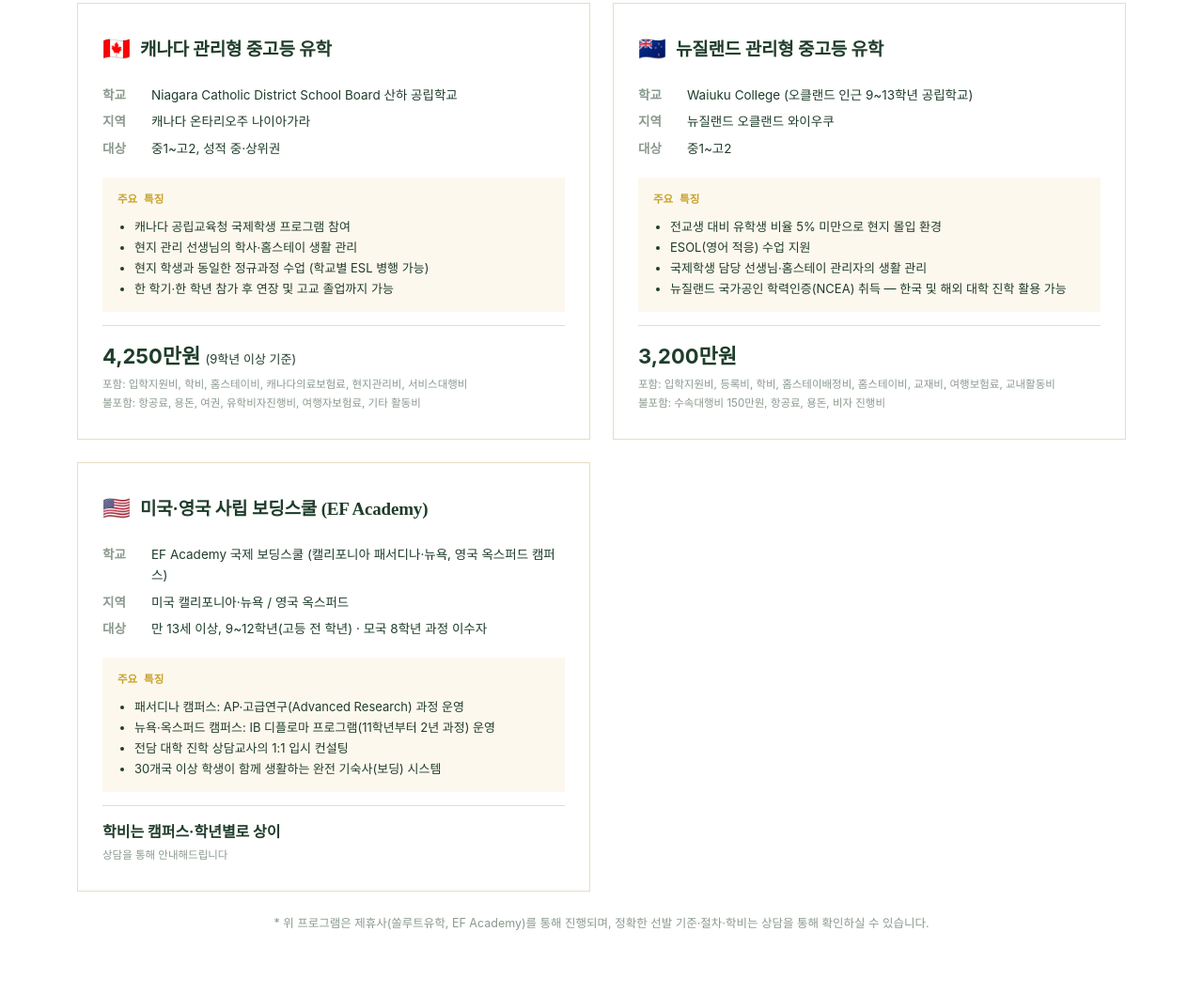
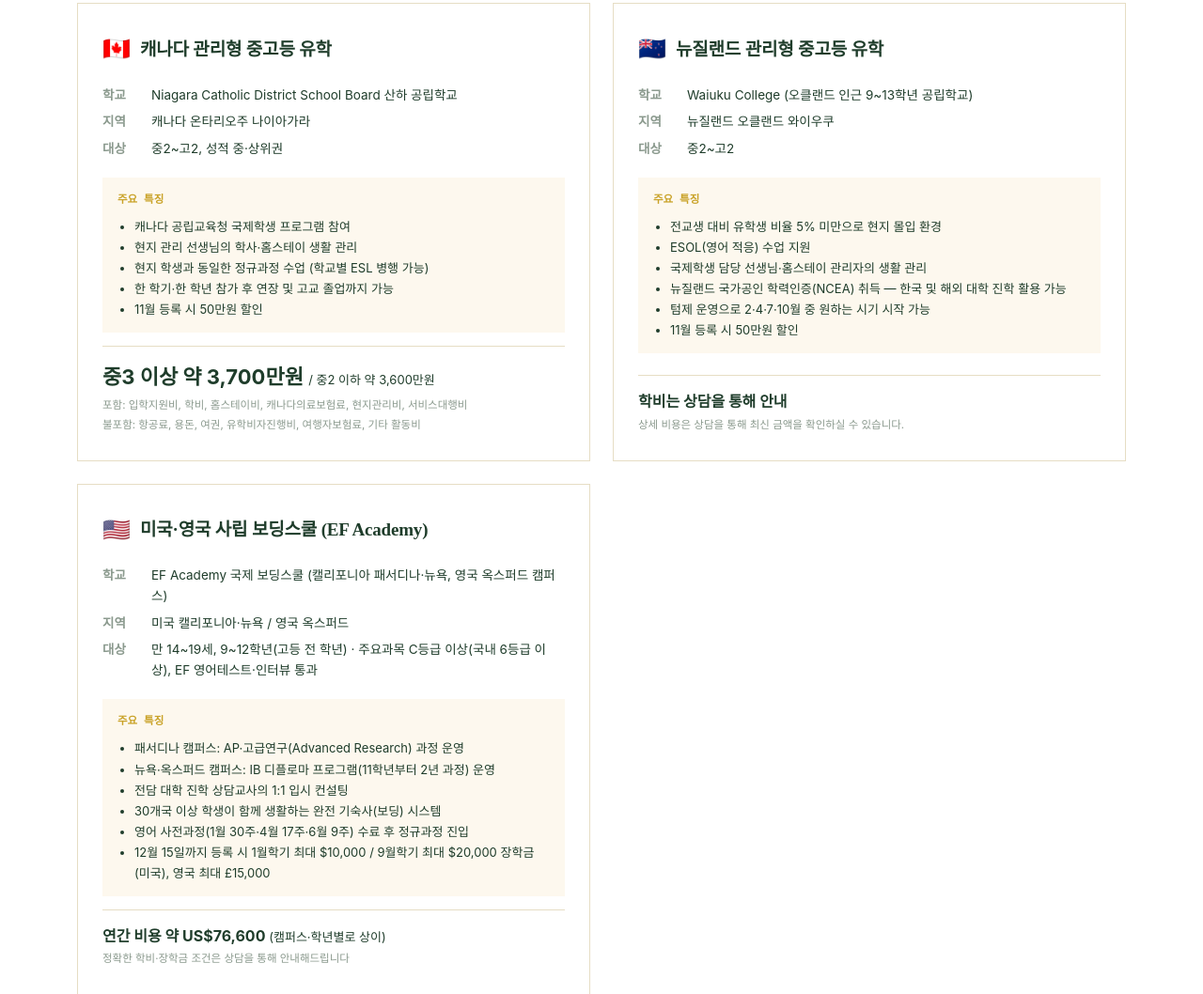
Before and after one commit to hasa080525-ctrl/englisheasy, a plain HTML site: page camp.html in a window 1280 px wide. Shown: the part 2741-3799 px from the top of the page at 94% size. Drawn offline with Linux system fonts and the light colour scheme; a web font is replaced by a local one.

Commit message:
겨울캠프 페이지: 관리형 유학 최신 정보로 갱신 (쏠루트유학)
캐나다/뉴질랜드/EF Academy 관리형 유학 비용·대상 연령이 쏠루트유학의
최신 자료와 달라 study-abroad 페이지 추가 시 발견했다. 캐나다 4,250만원
→ 중3 이상 3,700만원/중2 이하 3,600만원, 대상 중1~고2 → 중2~고2로
갱신했고, 뉴질랜드는 확정 금액 대신 상담 안내로, EF Academy는 연간
US$76,600 구체 금액과 12월 15일 장학금 조건을 반영했다.

Co-Authored-By: Claude Sonnet 5 <noreply@anthropic.com>

```diff
--- a/camp.html
+++ b/camp.html
@@ -332,7 +332,7 @@
         <div class="camp-card-head"><span class="flag">🇨🇦</span><h3>캐나다 관리형 중고등 유학</h3></div>
         <dl class="camp-dl"><dt>학교</dt><dd>Niagara Catholic District School Board 산하 공립학교</dd></dl>
         <dl class="camp-dl"><dt>지역</dt><dd>캐나다 온타리오주 나이아가라</dd></dl>
-        <dl class="camp-dl"><dt>대상</dt><dd>중1~고2, 성적 중·상위권</dd></dl>
+        <dl class="camp-dl"><dt>대상</dt><dd>중2~고2, 성적 중·상위권</dd></dl>
         <div class="camp-features">
           <p>주요 특징</p>
           <ul>
@@ -340,10 +340,11 @@
             <li>현지 관리 선생님의 학사·홈스테이 생활 관리</li>
             <li>현지 학생과 동일한 정규과정 수업 (학교별 ESL 병행 가능)</li>
             <li>한 학기·한 학년 참가 후 연장 및 고교 졸업까지 가능</li>
+            <li>11월 등록 시 50만원 할인</li>
           </ul>
         </div>
         <div class="camp-cost">
-          <div class="price">4,250만원 <span style="font-size:13px; font-weight:400;">(9학년 이상 기준)</span></div>
+          <div class="price">중3 이상 약 3,700만원 <span style="font-size:13px; font-weight:400;">/ 중2 이하 약 3,600만원</span></div>
           <div class="note">포함: 입학지원비, 학비, 홈스테이비, 캐나다의료보험료, 현지관리비, 서비스대행비</div>
           <div class="note">불포함: 항공료, 용돈, 여권, 유학비자진행비, 여행자보험료, 기타 활동비</div>
         </div>
@@ -353,7 +354,7 @@
         <div class="camp-card-head"><span class="flag">🇳🇿</span><h3>뉴질랜드 관리형 중고등 유학</h3></div>
         <dl class="camp-dl"><dt>학교</dt><dd>Waiuku College (오클랜드 인근 9~13학년 공립학교)</dd></dl>
         <dl class="camp-dl"><dt>지역</dt><dd>뉴질랜드 오클랜드 와이우쿠</dd></dl>
-        <dl class="camp-dl"><dt>대상</dt><dd>중1~고2</dd></dl>
+        <dl class="camp-dl"><dt>대상</dt><dd>중2~고2</dd></dl>
         <div class="camp-features">
           <p>주요 특징</p>
           <ul>
@@ -361,12 +362,13 @@
             <li>ESOL(영어 적응) 수업 지원</li>
             <li>국제학생 담당 선생님·홈스테이 관리자의 생활 관리</li>
             <li>뉴질랜드 국가공인 학력인증(NCEA) 취득 — 한국 및 해외 대학 진학 활용 가능</li>
+            <li>텀제 운영으로 2·4·7·10월 중 원하는 시기 시작 가능</li>
+            <li>11월 등록 시 50만원 할인</li>
           </ul>
         </div>
         <div class="camp-cost">
-          <div class="price">3,200만원</div>
-          <div class="note">포함: 입학지원비, 등록비, 학비, 홈스테이배정비, 홈스테이비, 교재비, 여행보험료, 교내활동비</div>
-          <div class="note">불포함: 수속대행비 150만원, 항공료, 용돈, 비자 진행비</div>
+          <div class="price" style="font-size:16px;">학비는 상담을 통해 안내</div>
+          <div class="note">상세 비용은 상담을 통해 최신 금액을 확인하실 수 있습니다.</div>
         </div>
       </div>
 
@@ -374,7 +376,7 @@
         <div class="camp-card-head"><span class="flag">🇺🇸</span><h3>미국·영국 사립 보딩스쿨 (EF Academy)</h3></div>
         <dl class="camp-dl"><dt>학교</dt><dd>EF Academy 국제 보딩스쿨 (캘리포니아 패서디나·뉴욕, 영국 옥스퍼드 캠퍼스)</dd></dl>
         <dl class="camp-dl"><dt>지역</dt><dd>미국 캘리포니아·뉴욕 / 영국 옥스퍼드</dd></dl>
-        <dl class="camp-dl"><dt>대상</dt><dd>만 13세 이상, 9~12학년(고등 전 학년) · 모국 8학년 과정 이수자</dd></dl>
+        <dl class="camp-dl"><dt>대상</dt><dd>만 14~19세, 9~12학년(고등 전 학년) · 주요과목 C등급 이상(국내 6등급 이상), EF 영어테스트·인터뷰 통과</dd></dl>
         <div class="camp-features">
           <p>주요 특징</p>
           <ul>
@@ -382,11 +384,13 @@
             <li>뉴욕·옥스퍼드 캠퍼스: IB 디플로마 프로그램(11학년부터 2년 과정) 운영</li>
             <li>전담 대학 진학 상담교사의 1:1 입시 컨설팅</li>
             <li>30개국 이상 학생이 함께 생활하는 완전 기숙사(보딩) 시스템</li>
+            <li>영어 사전과정(1월 30주·4월 17주·6월 9주) 수료 후 정규과정 진입</li>
+            <li>12월 15일까지 등록 시 1월학기 최대 $10,000 / 9월학기 최대 $20,000 장학금(미국), 영국 최대 £15,000</li>
           </ul>
         </div>
         <div class="camp-cost">
-          <div class="price" style="font-size:16px;">학비는 캠퍼스·학년별로 상이</div>
-          <div class="note">상담을 통해 안내해드립니다</div>
+          <div class="price" style="font-size:16px;">연간 비용 약 US$76,600 <span style="font-size:13px; font-weight:400;">(캠퍼스·학년별로 상이)</span></div>
+          <div class="note">정확한 학비·장학금 조건은 상담을 통해 안내해드립니다</div>
         </div>
       </div>
     </div>
```
